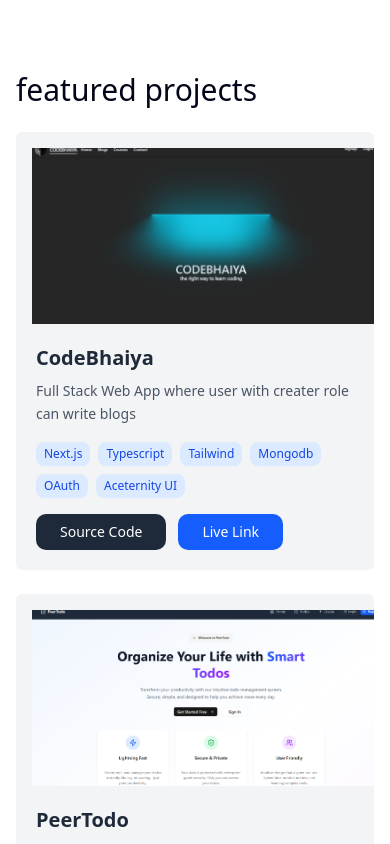
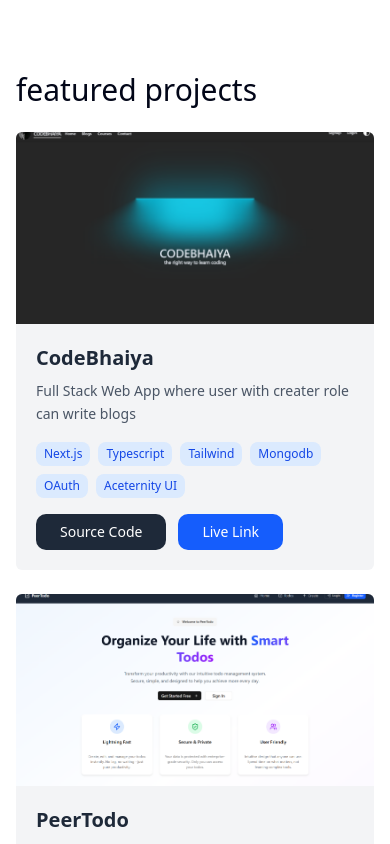
Before and after one commit to abhinayjangde/portfolio, a Next.js app: page / in a window 390 px wide. Shown: the part 1440-2284 px from the top of the page. Built offline with nearby package versions, Linux system fonts and the light colour scheme.

Commit message:
add url shortener project

```diff
--- a/app/projects/page.tsx
+++ b/app/projects/page.tsx
@@ -69,6 +69,24 @@ const projects: IProjects[] = [
         liveLink: "/",
         isWorking: false,
     },
+    {
+        id: 6,
+        title: "URL Shortener",
+        description:
+            "This a fullstack URL shortener application built using Express, Typescript, Mongodb, and Docker. Used Redis for caching to improve performance.",
+        techstack: [
+            "Express",
+            "Typescript",
+            "Postman",
+            "Mongodb",
+            "Docker",
+            "Redis",
+        ],
+        thumbnailUrl: imgCapstone,
+        githubUrl: "https://github.com/abhinayjangde/url-shortener",
+        liveLink: "/",
+        isWorking: false,
+    },
 ];
 
 export default function Projects() {
--- a/components/FeaturedProjects.tsx
+++ b/components/FeaturedProjects.tsx
@@ -29,7 +29,7 @@ export default function FeaturedProjects({
                                     src={project.thumbnailUrl}
                                     alt={project.title}
                                     fill
-                                    className="object-cover m-4"
+                                    className="object-cover md:m-4"
                                 />
                                 {project.isWorking && (
                                     <span className="absolute top-3 right-3 px-3 py-1 bg-green-500 text-white text-xs font-semibold rounded-full shadow-lg">
```
